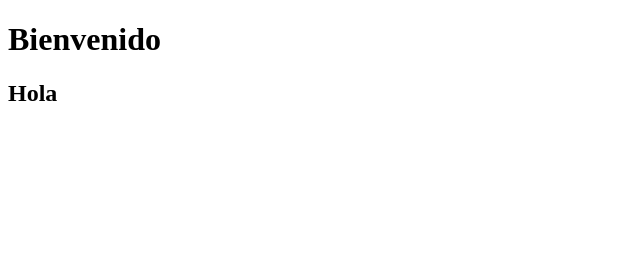
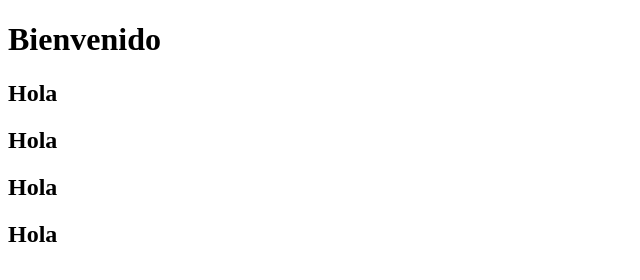
Before and after one commit to Curielito/git_lab, a plain HTML site: page index.html in a window 1280 px wide. Shown: the whole page, without its empty margins (0-640 px from the left). Drawn offline with Linux system fonts and the light colour scheme.

Commit message:
se pusieron varios holas

```diff
--- a/index.html
+++ b/index.html
@@ -8,5 +8,8 @@
 <body>
     <h1>Bienvenido</h1>
     <h2>Hola</h2>
+    <h2>Hola</h2>
+    <h2>Hola</h2>
+    <h2>Hola</h2>
 </body>
 </html>
```
